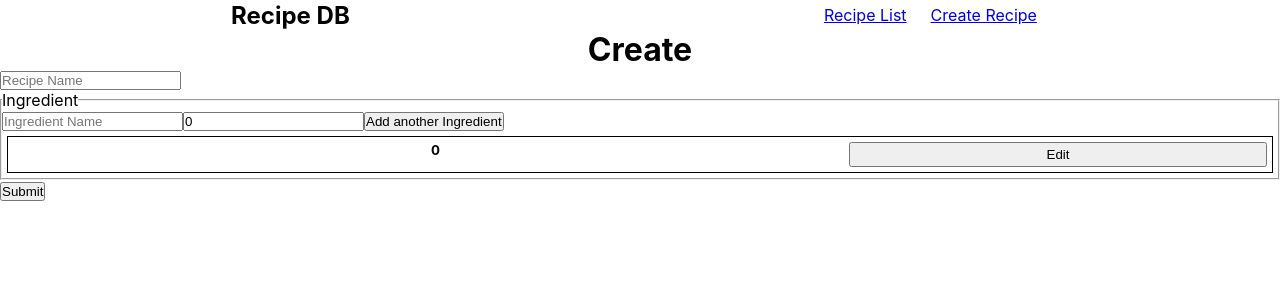
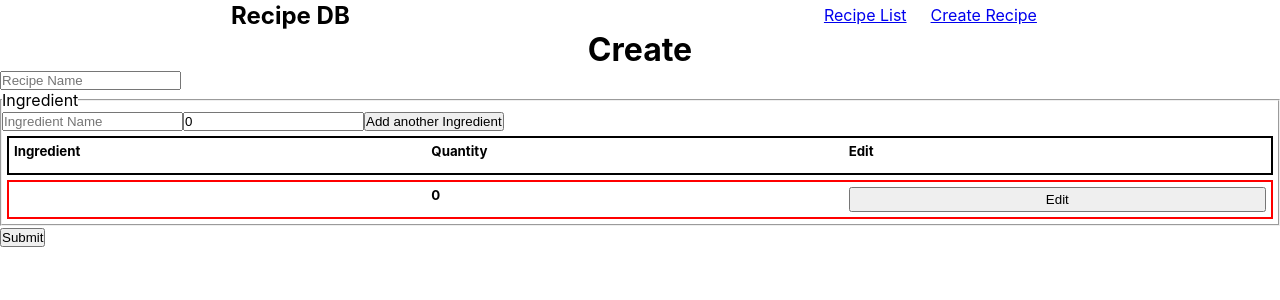
Before and after one commit to dylant135/recipes, a React (Create React App) app: page /create in a window 1280 px wide. Shown: the top 300 px of the page. Built offline with nearby package versions, Linux system fonts and the light colour scheme.

Commit message:
ingredient styles

```diff
--- a/src/App.css
+++ b/src/App.css
@@ -30,7 +30,16 @@ nav {
   display: grid;
   grid-template-columns: repeat(3, 1fr);
   grid-auto-rows: 25px;
-  border: 1px solid black;
+  border: 2px solid black;
+  margin: 5px;
+  padding: 5px;
+}
+
+.activeIngredient {
+  display: grid;
+  grid-template-columns: repeat(3, 1fr);
+  grid-auto-rows: 25px;
+  border: 2px solid red;
   margin: 5px;
   padding: 5px;
 }
--- a/src/components/Create.tsx
+++ b/src/components/Create.tsx
@@ -88,6 +88,7 @@ export default function Create({setRecipeList}:CreateProps) {
                 quantity={ingredient.quantity}
                 edit={editIngredient}
                 index={index}
+                ingredientIndex={ingredientIndex}
             />
         )
     })
@@ -120,6 +121,12 @@ export default function Create({setRecipeList}:CreateProps) {
                         placeholder="Quantity"
                     />
                     <button type="button" onClick={moreIngredients}>Add another Ingredient</button>
+
+                    <div className="ingredient">
+                        <h5>Ingredient</h5>
+                        <h5>Quantity</h5>
+                        <h5>Edit</h5>
+                    </div>
                     {displayIngredients}
                 </fieldset>
 
--- a/src/components/Ingredient.tsx
+++ b/src/components/Ingredient.tsx
@@ -4,12 +4,14 @@ type IngredientProps = {
     ingredientName: string,
     quantity: number,
     index: number,
+    ingredientIndex: number,
     edit: (index: number) => void
 }
 
-export default function Ingredient({ingredientName, quantity, index, edit}: IngredientProps) {
+export default function Ingredient({ingredientName, quantity, index, ingredientIndex, edit}: IngredientProps) {
+    console.log(ingredientIndex)
     return (
-        <div className="ingredient">
+        <div className={index === ingredientIndex ? 'activeIngredient' : 'ingredient'}>
             <h4>{ingredientName}</h4>
             <h5>{quantity}</h5>
             <button type="button" className="editbtn" onClick={() => edit(index)}>Edit</button>
```
